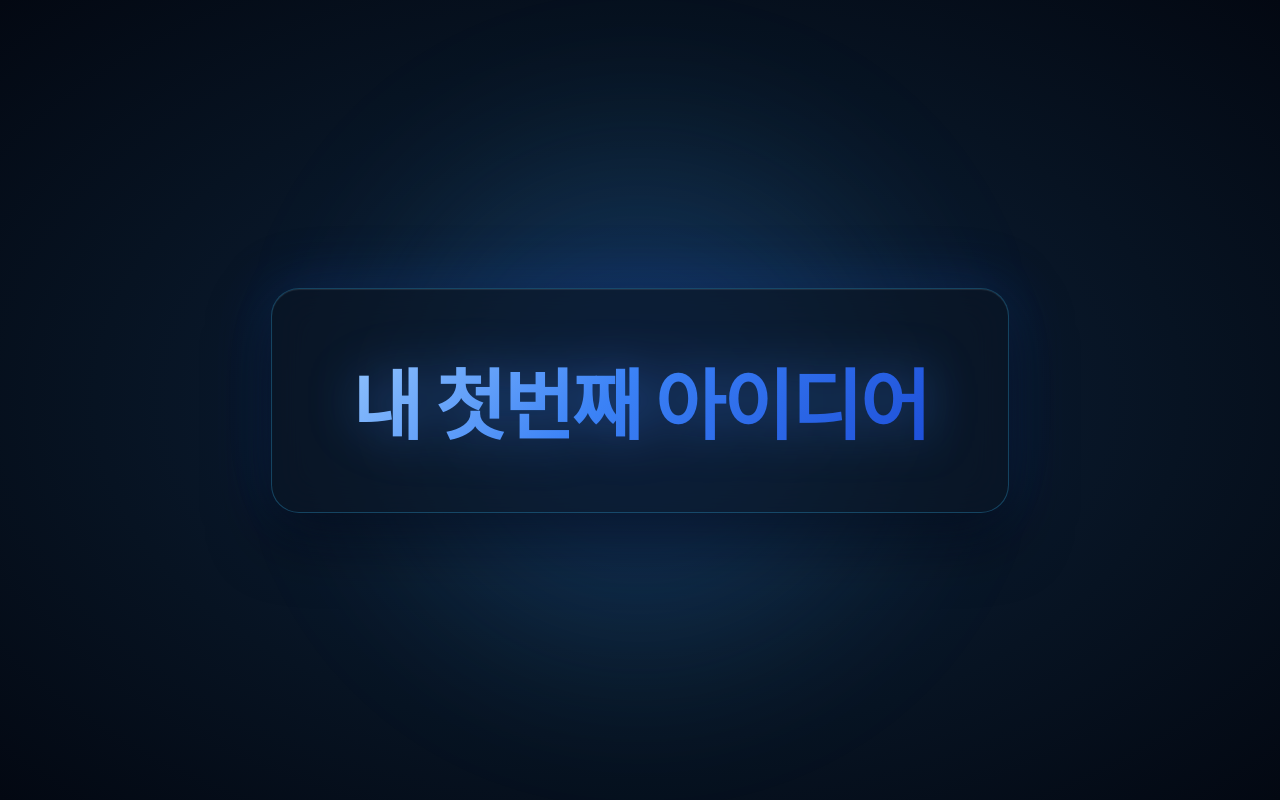
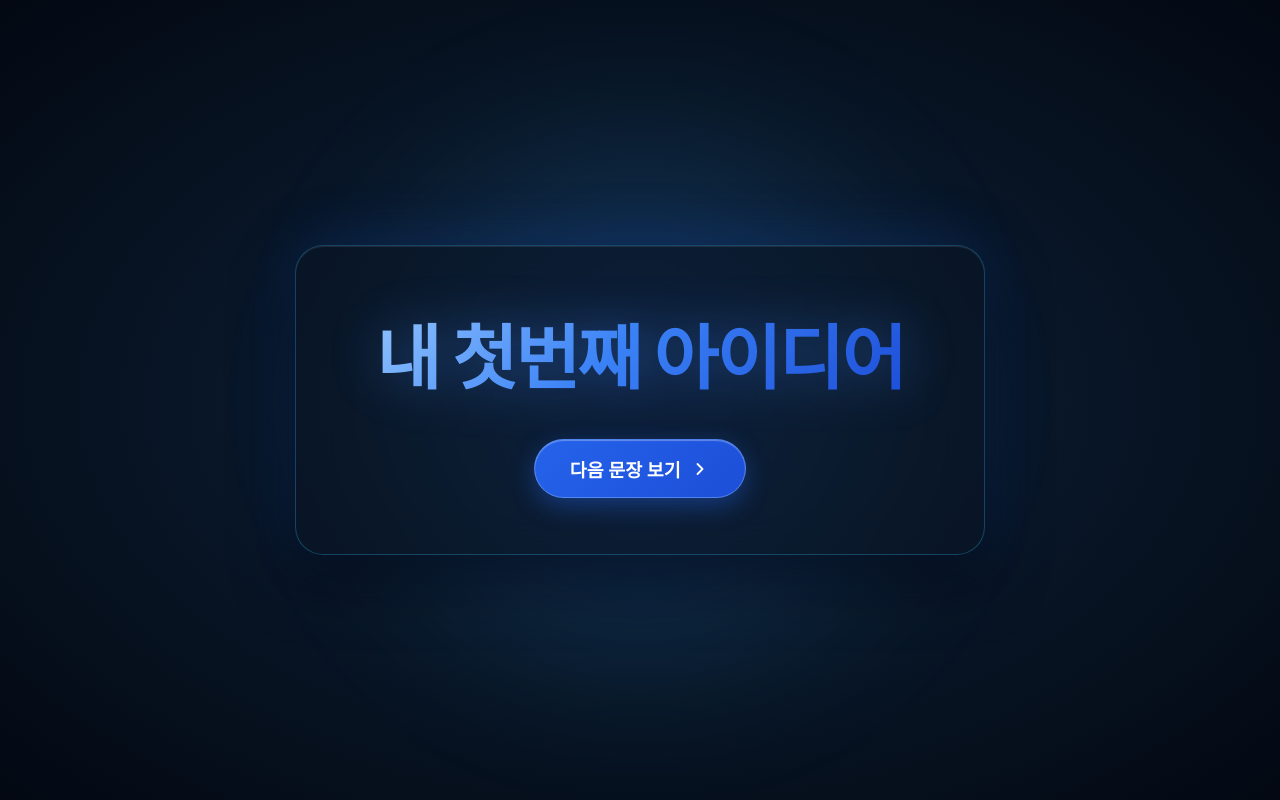
Before and after one commit to extworld/my-first-idea, a plain HTML site: page index.html in a window 1280 px wide. Drawn offline with Linux system fonts and the light colour scheme.

Commit message:
feat: 문장 변경 버튼 및 문장 순환 기능 추가

```diff
--- a/index.html
+++ b/index.html
@@ -37,6 +37,10 @@
 
     .container {
       position: relative;
+      display: flex;
+      flex-direction: column;
+      align-items: center;
+      gap: 2.2rem;
       text-align: center;
       padding: 3.5rem 5rem;
       background: rgba(10, 20, 36, 0.65);
@@ -47,6 +51,7 @@
                   0 0 60px rgba(37, 99, 235, 0.25),
                   inset 0 1px 1px rgba(255, 255, 255, 0.1);
       transition: all 0.3s ease;
+      max-width: 90vw;
     }
 
     .container:hover {
@@ -58,7 +63,7 @@
     }
 
     h1 {
-      font-size: clamp(2.8rem, 6.5vw, 4.8rem);
+      font-size: clamp(2.5rem, 5.5vw, 4.5rem);
       font-weight: 800;
       letter-spacing: -0.03em;
       background: linear-gradient(135deg, #93c5fd 0%, #3b82f6 45%, #1d4ed8 100%);
@@ -67,12 +72,90 @@
       filter: drop-shadow(0 0 25px rgba(59, 130, 246, 0.45));
       margin: 0;
       white-space: nowrap;
+      transition: opacity 0.2s ease, transform 0.2s ease;
+      min-height: 1.2em;
+      display: flex;
+      align-items: center;
+      justify-content: center;
+    }
+
+    h1.fade-out {
+      opacity: 0;
+      transform: translateY(-6px) scale(0.98);
+    }
+
+    .action-btn {
+      display: inline-flex;
+      align-items: center;
+      gap: 0.6rem;
+      padding: 0.95rem 2.2rem;
+      font-size: 1.15rem;
+      font-weight: 600;
+      font-family: inherit;
+      color: #ffffff;
+      background: linear-gradient(135deg, #2563eb 0%, #1d4ed8 100%);
+      border: 1px solid rgba(147, 197, 253, 0.4);
+      border-radius: 9999px;
+      cursor: pointer;
+      box-shadow: 0 8px 24px rgba(37, 99, 235, 0.4),
+                  inset 0 1px 1px rgba(255, 255, 255, 0.3);
+      transition: all 0.25s cubic-bezier(0.4, 0, 0.2, 1);
+      user-select: none;
+      outline: none;
+    }
+
+    .action-btn:hover {
+      background: linear-gradient(135deg, #3b82f6 0%, #2563eb 100%);
+      transform: translateY(-2px) scale(1.03);
+      box-shadow: 0 12px 30px rgba(37, 99, 235, 0.55),
+                  0 0 25px rgba(59, 130, 246, 0.4);
+    }
+
+    .action-btn:active {
+      transform: translateY(1px) scale(0.98);
+      box-shadow: 0 4px 12px rgba(37, 99, 235, 0.4);
+    }
+
+    .action-btn svg {
+      transition: transform 0.2s ease;
+    }
+
+    .action-btn:hover svg {
+      transform: translateX(3px);
     }
   </style>
 </head>
 <body>
   <main class="container">
-    <h1>내 첫번째 아이디어</h1>
+    <h1 id="ideaText">내 첫번째 아이디어</h1>
+    <button id="nextBtn" class="action-btn" type="button">
+      <span>다음 문장 보기</span>
+      <svg width="20" height="20" viewBox="0 0 24 24" fill="none" stroke="currentColor" stroke-width="2.2" stroke-linecap="round" stroke-linejoin="round">
+        <polyline points="9 18 15 12 9 6"></polyline>
+      </svg>
+    </button>
   </main>
+
+  <script>
+    const sentences = [
+      '내 첫번째 아이디어',
+      '오늘도 해냈어요',
+      '조금씩 나아지고 있어요',
+      '이대로 계속 가봅시다'
+    ];
+
+    let currentIndex = 0;
+    const ideaText = document.getElementById('ideaText');
+    const nextBtn = document.getElementById('nextBtn');
+
+    nextBtn.addEventListener('click', () => {
+      ideaText.classList.add('fade-out');
+      setTimeout(() => {
+        currentIndex = (currentIndex + 1) % sentences.length;
+        ideaText.textContent = sentences[currentIndex];
+        ideaText.classList.remove('fade-out');
+      }, 200);
+    });
+  </script>
 </body>
 </html>
```
